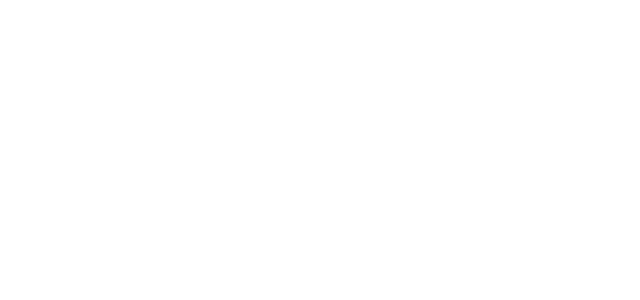
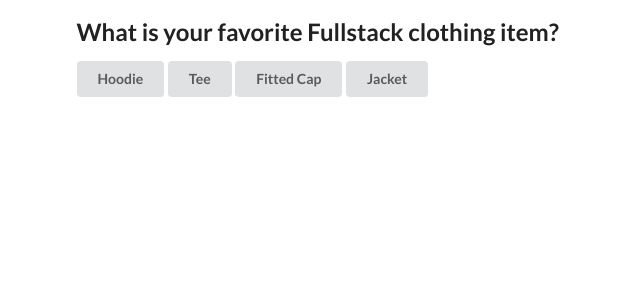
Before and after one commit to koko-u/form-handling, a Vue app: page / in a window 1280 px wide. Shown: the top 300 px of the page, without its empty margins (0-640 px from the left). Built offline with nearby package versions, Linux system fonts and the light colour scheme.

Commit message:
basic button

```diff
--- a/src/App.vue
+++ b/src/App.vue
@@ -1,16 +1,20 @@
 <template>
-  <div class="ui container"></div>
+  <div class="ui container">
+    <h2 class="ui header">What is your favorite Fullstack clothing item?</h2>
+    <ButtonRow />
+  </div>
 </template>
 
 <script lang="ts">
 import { defineComponent } from "vue";
+import ButtonRow from "@/components/ButtonRow.vue";
 
 export default defineComponent({
   name: "App",
   components: {
+    ButtonRow
   }
 });
 </script>
 
-<style lang="scss">
-</style>
+<style lang="scss"></style>
--- /dev/null
+++ b/src/components/ButtonRow.vue
@@ -0,0 +1,33 @@
+<template>
+  <div>
+    <UiButton name="button-hoodie" value="fullstack-hoodie">
+      Hoodie
+    </UiButton>
+    <UiButton name="button-tee" value="fullstack-tee">
+      Tee
+    </UiButton>
+    <UiButton name="button-fitted" value="fullstack-fitted-cap">
+      Fitted Cap
+    </UiButton>
+    <UiButton name="button-jaket" value="fullstack-jacket">
+      Jacket
+    </UiButton>
+  </div>
+</template>
+
+<script lang="ts">
+import { defineComponent } from "vue";
+import UiButton from "./UiButton.vue";
+
+export default defineComponent({
+  name: "ButtonRow",
+  components: { UiButton },
+  props: {},
+  setup(props, context) {
+    return {
+    };
+  }
+});
+</script>
+
+<style lang="scss" scoped></style>
--- /dev/null
+++ b/src/components/UiButton.vue
@@ -0,0 +1,41 @@
+<template>
+  <button class="ui button" :name="name" :value="value" @click="onButtonClick">
+    <slot></slot>
+  </button>
+</template>
+
+<script lang="ts">
+import { defineComponent, PropType } from "vue";
+
+export default defineComponent({
+  name: "UiButton",
+  props: {
+    name: {
+      type: String as PropType<string>,
+      required: true
+    },
+    value: {
+      type: String as PropType<string>,
+      required: true
+    }
+  },
+  setup(props, context) {
+
+    const onButtonClick = (e: MouseEvent) => {
+      const element = e.target;
+      if (element) {
+        const button = element as HTMLButtonElement;
+        console.log(`The user clicked ${button.name}: ${button.value}`);
+      }
+    };
+
+    return {
+      onButtonClick
+    };
+  }
+});
+</script>
+
+<style lang="scss" scoped>
+
+</style>
```
